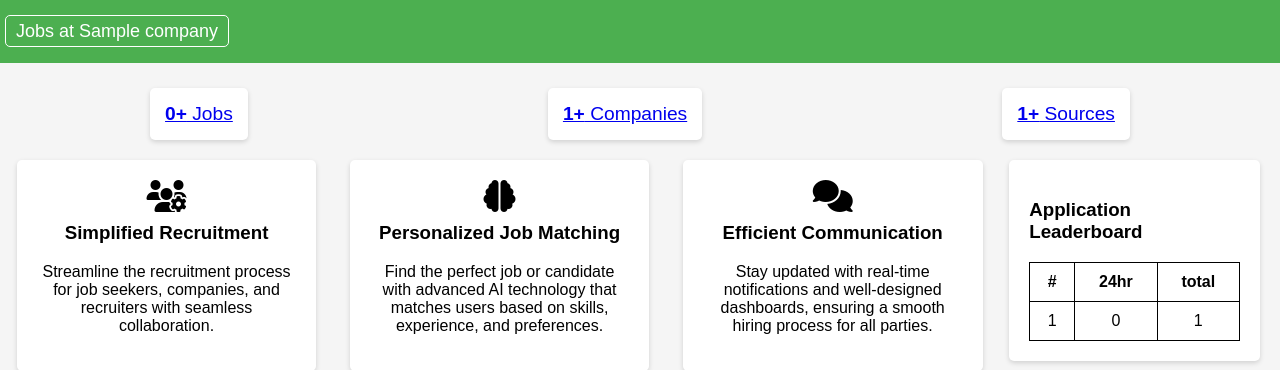
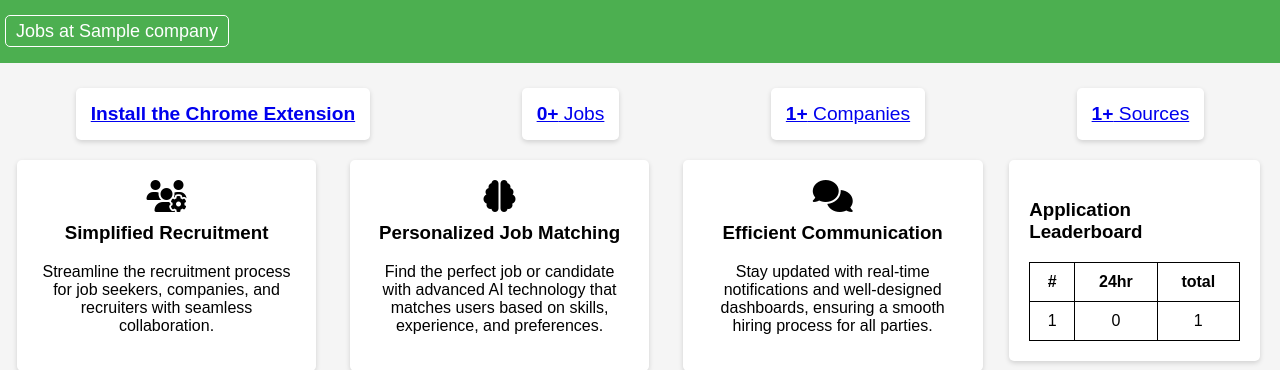
Before and after one commit to pingojo/website, a Django app: page / in a window 1280 px wide. Shown: the part 163-533 px from the top of the page. Run offline with Django 3.2, Linux system fonts and the light colour scheme; tables that the repository leaves empty hold one stand-in row (values such as "Sample post"); data that the repository does not hold is empty; some libraries are stand-ins or nearby versions.

Commit message:
add chrome extension link

```diff
--- a/website/templates/index.html
+++ b/website/templates/index.html
@@ -21,6 +21,13 @@
 </div>
 <section class="main-content">
     <div class="job-stats">
+
+        <a href="https://github.com/pingojo/extension" target="_blank" id="chrome_extension_button">
+            <div class="stat">
+                <strong>Install the Chrome Extension</strong>
+            </div>
+        </a>
+
         <a href="{% url 'jobs_list' %}">
             <div class="stat">
                 <strong>{{job_count|intcomma}}+</strong> Jobs
@@ -40,6 +47,7 @@
             <div class="stat">
                 <strong>2,000+</strong> Hires
             </div> -->
+
         <a href="{% url 'source-list' %}">
             <div class="stat">
                 <strong>{{sources_count|intcomma}}+</strong> Sources
```
